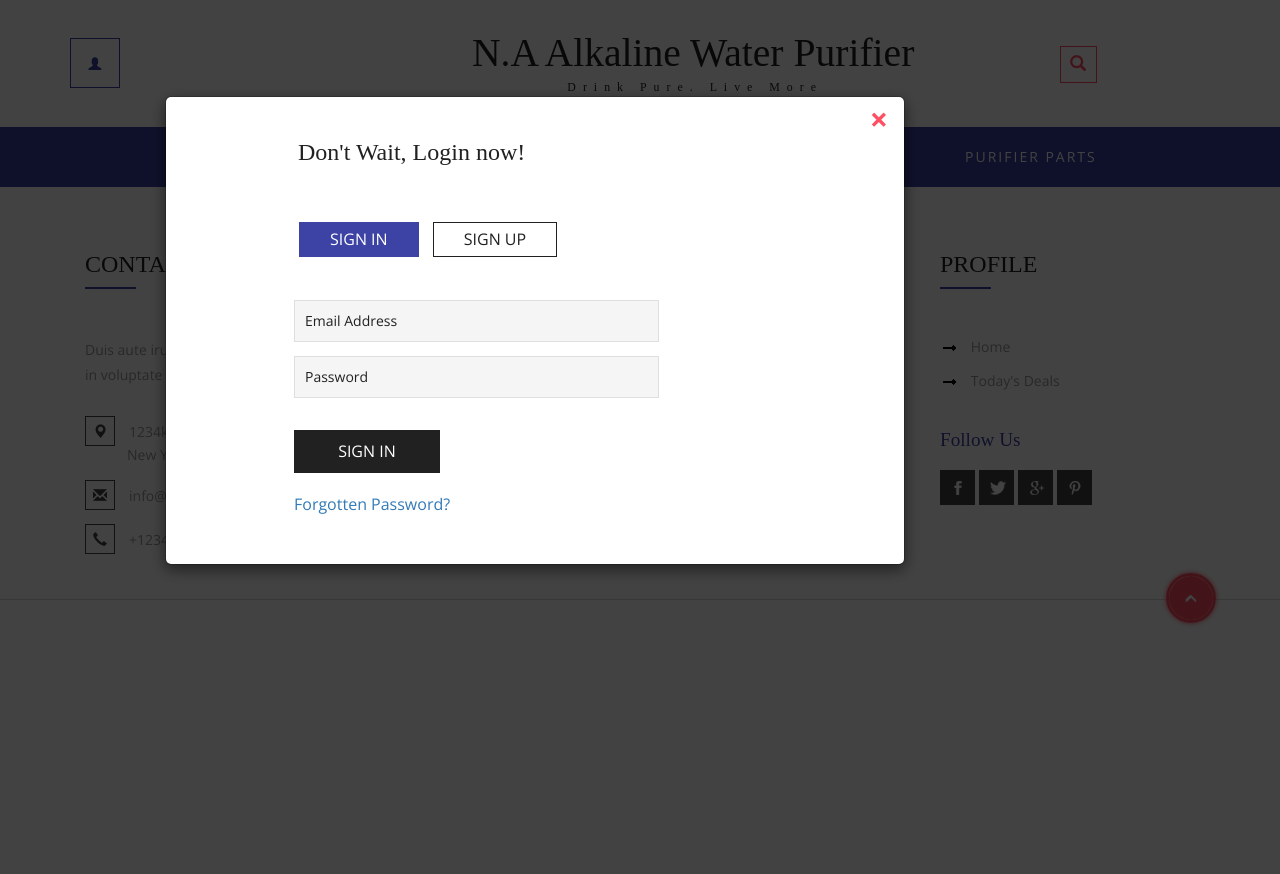
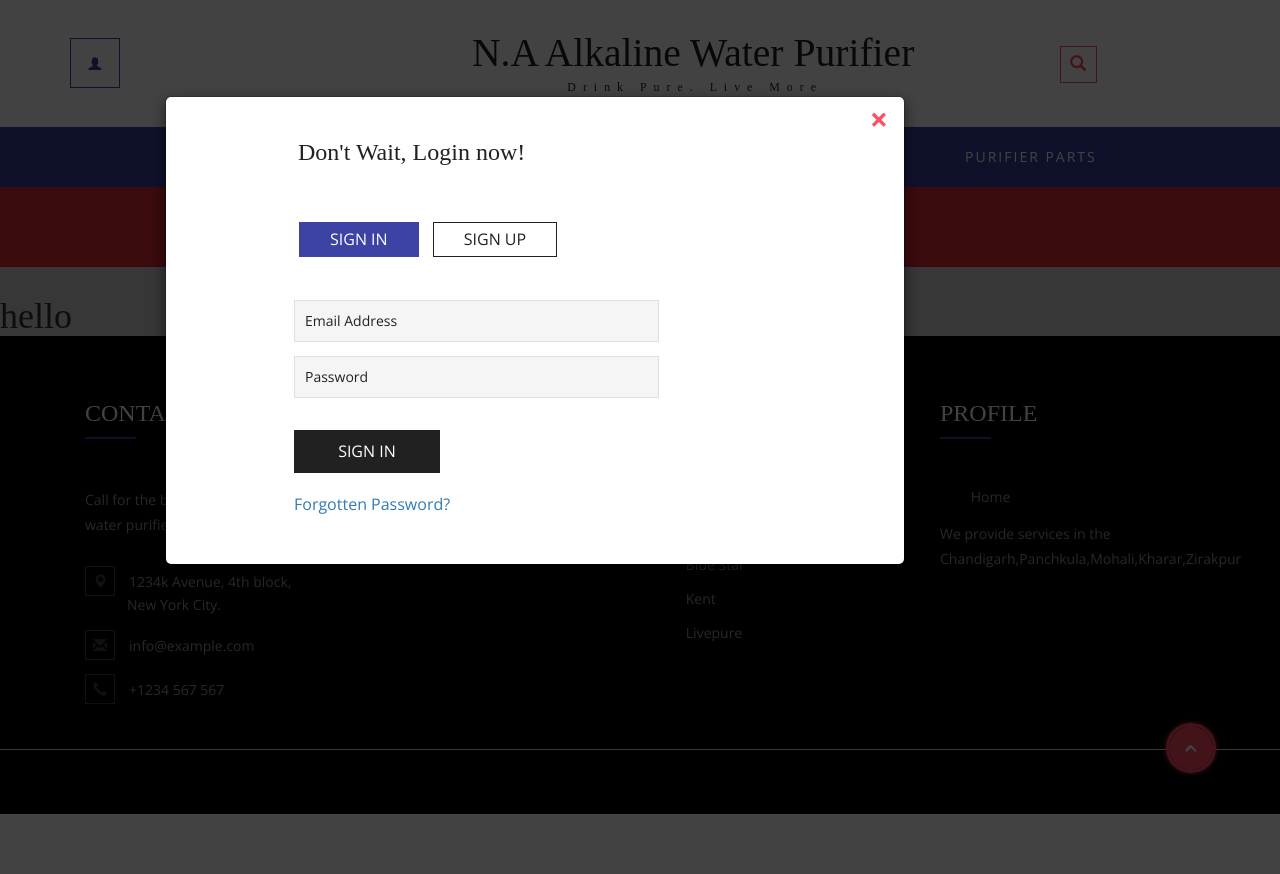
Before and after one commit to Payal245/WaterPurifier, a Django app: page /about/ in a window 1280 px wide. Run offline with Django 3.2, Linux system fonts and the light colour scheme; data comes from the database, SQL or seed files in the repository; some libraries are stand-ins or nearby versions; some web fonts are replaced.

Commit message:
final commit

```diff
--- a/templates/about.html
+++ b/templates/about.html
@@ -3,4 +3,8 @@
 About
 {% endblock %}
 {% block content %}
+<div style="background-color:rgba(200,200,200,0.8);height:100%;width:100%;">
+    <div class="col-sm-12 h1 text-center" style="background-color:rgba(225,40,50,1); height:80px; margin-top:0px; color:white; margin-bottom:30px;padding-top:18px;"><h1>ABOUT US</h1></div>
+    <h1>hello</h1>
+</div>
 {% endblock %}
--- a/templates/masterPage.html
+++ b/templates/masterPage.html
@@ -160,8 +160,8 @@
 					<li class="dropdown">
 						<a href="#" class="dropdown-toggle" data-toggle="dropdown">Water Purifier <b class="caret"></b></a>
 						<ul class="dropdown-menu multi-column columns-3">
-							<div class="row">
-								<div class="col-sm-3">
+							<div class="row" >
+								<div class="col-sm-2">
 									<ul class="multi-column-dropdown">
 										<h6>Brands</h6>
 										{% if data %}
@@ -171,13 +171,23 @@
 										{% endif %}
 									</ul>
 								</div>
-								<div class="col-sm-4">
+								<div class="col-sm-3">
 									<div class="w3ls_products_pos">
-										<h4>30%<i>Off/-</i></h4>
-										<img src="/assets/images/1.jpg" alt=" " class="img-responsive" />
+										<h4 style="padding-left:230px;">30%<i>Off/-</i></h4>
+										<img style="height:180px;" src="/assets/images/kent_model.jpg" alt=" " class="img-responsive" />
 									</div>
 								</div>
-								<div class="clearfix"></div>
+								<div class="col-sm-4" style="padding-top:60px;">
+									<div class="w3ls_products_pos">
+										<img style="height:180px;" src="/assets/images/Blue_model.jpg" alt=" " class="img-responsive" />
+									</div>
+								</div>
+								<div class="col-sm-5" style="padding-top:60px;margin-right:-200px;">
+									<div class="w3ls_products_pos">
+										<img style="height:180px;" src="/assets/images/ao-smith_model.png" alt=" " class="img-responsive" />
+									</div>
+								</div>
+
 							</div>
 						</ul>
 					</li>
@@ -191,12 +201,12 @@
 {% block content %}
 {% endblock %}
 <!-- //navigation -->
-<div class="footer">
-	<div class="container">
+<div class="footer" style="background-color:black;" >
+	<div class="container" >
 		<div class="w3_footer_grids">
 			<div class="col-md-3 w3_footer_grid">
-				<h3>Contact</h3>
-				<p>Duis aute irure dolor in reprehenderit in voluptate velit esse.</p>
+				<h3 style="color:white;">Contact</h3>
+				<p>Call for the better type of services for water purifiers than Anywhere</p>
 				<ul class="address">
 					<li><i class="glyphicon glyphicon-map-marker" aria-hidden="true"></i>1234k Avenue, 4th block, <span>New York City.</span></li>
 					<li><i class="glyphicon glyphicon-envelope" aria-hidden="true"></i><a href="mailto:info@example.com">info@example.com</a></li>
@@ -204,17 +214,15 @@
 				</ul>
 			</div>
 			<div class="col-md-3 w3_footer_grid">
-				<h3>Information</h3>
+				<h3 style="color:white;">Information</h3>
 				<ul class="info">
 					<li><a href="/about/">About Us</a></li>
-					<li><a href="mail.html">Contact Us</a></li>
-					<li><a href="codes.html">Short Codes</a></li>
-					<li><a href="faq.html">FAQ's</a></li>
-					<li><a href="products.html">Special Products</a></li>
+
+
 				</ul>
 			</div>
 			<div class="col-md-3 w3_footer_grid">
-				<h3>Brands</h3>
+				<h3 style="color:white;">Brands</h3>
 				<ul class="info">
 					{% if bd_data %}
 					    {% for i in bd_data %}
@@ -224,20 +232,13 @@
 				</ul>
 			</div>
 			<div class="col-md-3 w3_footer_grid">
-				<h3>Profile</h3>
+				<h3 style="color:white;">Profile</h3>
+
 				<ul class="info">
 					<li><a href="/home/">Home</a></li>
-					<li><a href="products.html">Today's Deals</a></li>
+					<li><p>We provide services in the Chandigarh,Panchkula,Mohali,Kharar,Zirakpur</p></li>
+
 				</ul>
-				<h4>Follow Us</h4>
-				<div class="agileits_social_button">
-					<ul>
-						<li><a href="#" class="facebook"> </a></li>
-						<li><a href="#" class="twitter"> </a></li>
-						<li><a href="#" class="google"> </a></li>
-						<li><a href="#" class="pinterest"> </a></li>
-					</ul>
-				</div>
 			</div>
 			<div class="clearfix"> </div>
 		</div>
--- a/templates/service_detail.html
+++ b/templates/service_detail.html
@@ -3,7 +3,7 @@
 Service Details
 {% endblock %}
 {% block content %}
-<div style="background-color:rgba(200,200,200,0.8);height:300px; width:100%;">
+<div style="background:url(assets\images\services_image.jpg);height:100%;">
     {% if ser_data %}
     {% for i in ser_data %}
     <h2>{{ i.service }}</h2>
```
Also changed, not shown: templates/modal_detail.html (+10 -8 lines), assets/images/services_image.jpg (added).
